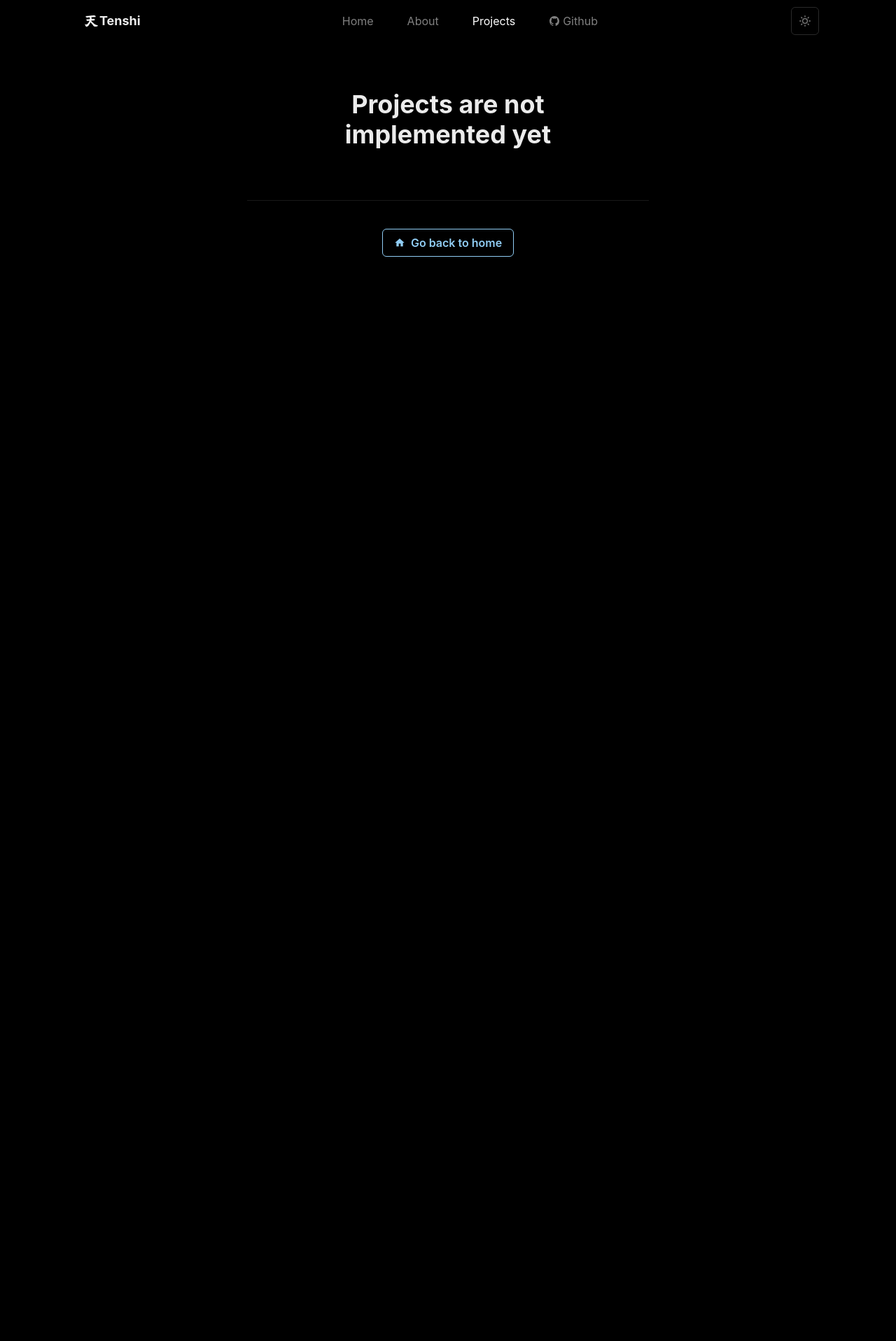
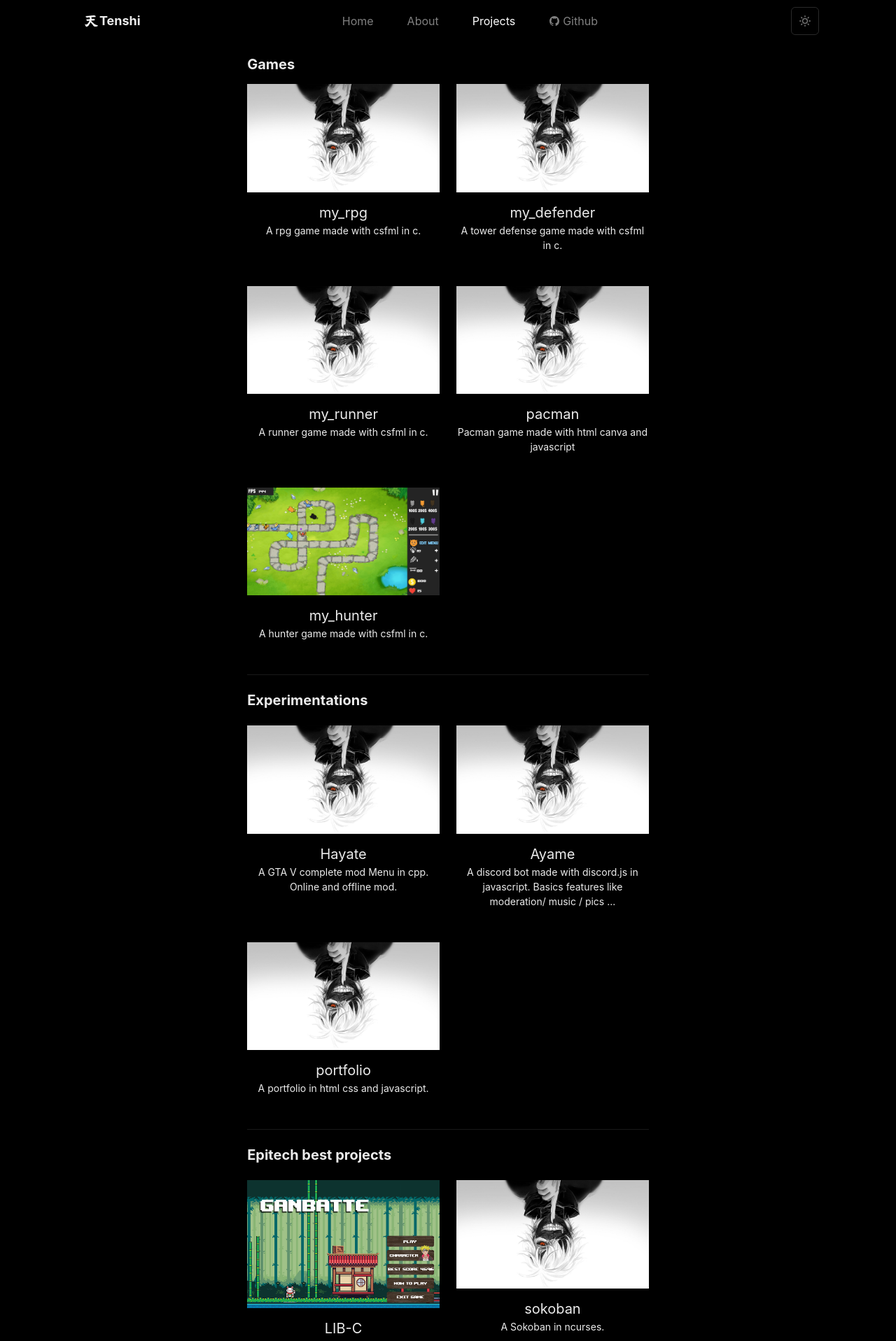
Before and after one commit to TTENSHII/Homepage, a Next.js app: page /projects in a window 1280 px wide. Shown: the top 1917 px of the page at 70% size. Before the commit the page ends 800 px from the top, so only its background shows below. Built offline with nearby package versions, Linux system fonts and the light colour scheme.

Commit message:
add first project page

```diff
--- /dev/null
+++ b/components/grid-item.js
@@ -0,0 +1,53 @@
+import NextLink from 'next/link'
+import Image from 'next/image'
+import { Box, Text, LinkBox, LinkOverlay } from '@chakra-ui/react'
+import { Global } from '@emotion/react'
+
+export const GridItem = ({ children, href, title, thumbnail }) => (
+  <Box w="100%" textAlign="center">
+    <LinkBox cursor="pointer">
+      <Image
+        src={thumbnail}
+        alt={title}
+        className="grid-item-thumbnail"
+        placeholder="blur"
+        loading="lazy"
+      />
+      <LinkOverlay href={href} target="_blank">
+        <Text mt={2}>{title}</Text>
+      </LinkOverlay>
+      <Text fontSize={14}>{children}</Text>
+    </LinkBox>
+  </Box>
+)
+
+export const WorkGridItem = ({ children, id, title, thumbnail }) => (
+  <Box w="100%" textAlign="center">
+    <NextLink href={`/works/${id}`} passHref scroll={false}>
+      <LinkBox cursor="pointer">
+        <Image
+          src={thumbnail}
+          alt={title}
+          className="grid-item-thumbnail"
+          placeholder="blur"
+        />
+        <LinkOverlay href={`/works/${id}`}>
+          <Text mt={2} fontSize={20}>
+            {title}
+          </Text>
+        </LinkOverlay>
+        <Text fontSize={14}>{children}</Text>
+      </LinkBox>
+    </NextLink>
+  </Box>
+)
+
+export const GridItemStyle = () => (
+  <Global
+    styles={`
+      .grid-item-thumbnail {
+        border-radius: 12px;
+      }
+    `}
+  />
+)
--- /dev/null
+++ b/components/section.js
@@ -0,0 +1,21 @@
+import { motion } from 'framer-motion'
+import { chakra, shouldForwardProp } from '@chakra-ui/react'
+
+const StyledDiv = chakra(motion.div, {
+  shouldForwardProp: prop => {
+    return shouldForwardProp(prop) || prop === 'transition'
+  }
+})
+
+const Section = ({ children, delay = 0 }) => (
+  <StyledDiv
+    initial={{ y: 10, opacity: 0 }}
+    animate={{ y: 0, opacity: 1 }}
+    transition={{ duration: 0.8, delay }}
+    mb={6}
+  >
+    {children}
+  </StyledDiv>
+)
+
+export default Section
--- a/pages/index.js
+++ b/pages/index.js
@@ -51,6 +51,8 @@ const Home = () => {
             flex-wrap: wrap;
             max-width: 800px;
             margin-top: 3rem;
+            margin-left: auto;
+            margin-right: auto;
           }
           .card {
             margin: 1rem;
--- a/pages/projects.js
+++ b/pages/projects.js
@@ -1,17 +1,130 @@
+import { Container, Heading, SimpleGrid, Divider } from '@chakra-ui/react'
+import Section from '../components/section'
+import { WorkGridItem } from '../components/grid-item'
 import Header from '../components/header'
-import { Box, Heading, Container, Divider} from '@chakra-ui/react'
-import Homebutton from '../components/HomeButton'
 
+import test from '../public/projects/test.jpg'
+import defender from '../public/projects/defender.png'
+import runner from '../public/projects/runner.png'
 
-const Projects = () => {
-  return (
+const Projects = () => (
     <Container>
-        <Header title="Tenshi - Projects" />
-      <Heading as="h1" align="center" p={12}>Projects are not implemented yet</Heading>
-      <Divider my={6} />
-      <Homebutton />
+      <Header title="Tenshi - Projects" />
+      <Heading as="h3" fontSize={20} mb={4}>
+        Games
+      </Heading>
+
+      <SimpleGrid columns={[1, 1, 2]} gap={6}>
+        <Section>
+          <WorkGridItem id="my_rpg" title="my_rpg" thumbnail={test}>
+            A rpg game made with csfml in c.
+          </WorkGridItem>
+        </Section>
+        <Section>
+          <WorkGridItem id="my_defender" title="my_defender" thumbnail={test}>
+            A tower defense game made with csfml in c.
+          </WorkGridItem>
+        </Section>
+        <Section>
+          <WorkGridItem
+            id="my_runner"
+            title="my_runner"
+            thumbnail={test}
+          >
+            A runner game made with csfml in c.
+          </WorkGridItem>
+        </Section>
+
+        <Section>
+          <WorkGridItem
+            id="pacman"
+            title="pacman"
+            thumbnail={test}
+          >
+            Pacman game made with html canva and javascript
+          </WorkGridItem>
+        </Section>
+
+        <Section delay={0.1}>
+          <WorkGridItem
+            id="my_hunter"
+            title="my_hunter"
+            thumbnail={defender}
+          >
+            A hunter game made with csfml in c.
+          </WorkGridItem>
+        </Section>
+      </SimpleGrid>
+
+      <Section delay={0.2}>
+        <Divider my={6} />
+
+        <Heading as="h3" fontSize={20} mb={4}>
+          Experimentations
+        </Heading>
+      </Section>
+
+      <SimpleGrid columns={[1, 1, 2]} gap={6}>
+        <Section delay={0.3}>
+          <WorkGridItem id="Hayate" thumbnail={test} title="Hayate">
+            A GTA V complete mod Menu in cpp. Online and offline mod.
+          </WorkGridItem>
+        </Section>
+        <Section delay={0.3}>
+          <WorkGridItem
+            id="Ayame"
+            thumbnail={test}
+            title="Ayame"
+          >
+            A discord bot made with discord.js in javascript.
+            Basics features like moderation/ music / pics ...
+          </WorkGridItem>
+        </Section>
+        <Section delay={0.3}>
+          <WorkGridItem id="portfolio" thumbnail={test} title="portfolio">
+            A portfolio in html css and javascript.
+          </WorkGridItem>
+        </Section>
+      </SimpleGrid>
+
+      <Section delay={0.4}>
+        <Divider my={6} />
+
+        <Heading as="h3" fontSize={20} mb={4}>
+          Epitech best projects
+        </Heading>
+      </Section>
+
+      <SimpleGrid columns={[1, 1, 2]} gap={6}>
+        <Section delay={0.5}>
+          <WorkGridItem id="LIB-C" thumbnail={runner} title="LIB-C">
+            My lib-c for all epitech projects.
+          </WorkGridItem>
+        </Section>
+        <Section delay={0.5}>
+          <WorkGridItem
+            id="sokoban"
+            thumbnail={test}
+            title="sokoban"
+          >
+            A Sokoban in ncurses.
+          </WorkGridItem>
+        </Section>
+        <Section delay={0.6}>
+          <WorkGridItem id="burp" thumbnail={test} title="burp">
+            A cybersecu introduction
+          </WorkGridItem>
+        </Section>
+
+        <Section delay={0.6}>
+          <WorkGridItem id="epytodo" thumbnail={test} title="epytodo">
+           A web introduction. Todo app with node.js and express.
+           make an api.
+          </WorkGridItem>
+        </Section>
+
+      </SimpleGrid>
     </Container>
-  )
-}
+)
 
-export default Projects
+export default Projects;
```
